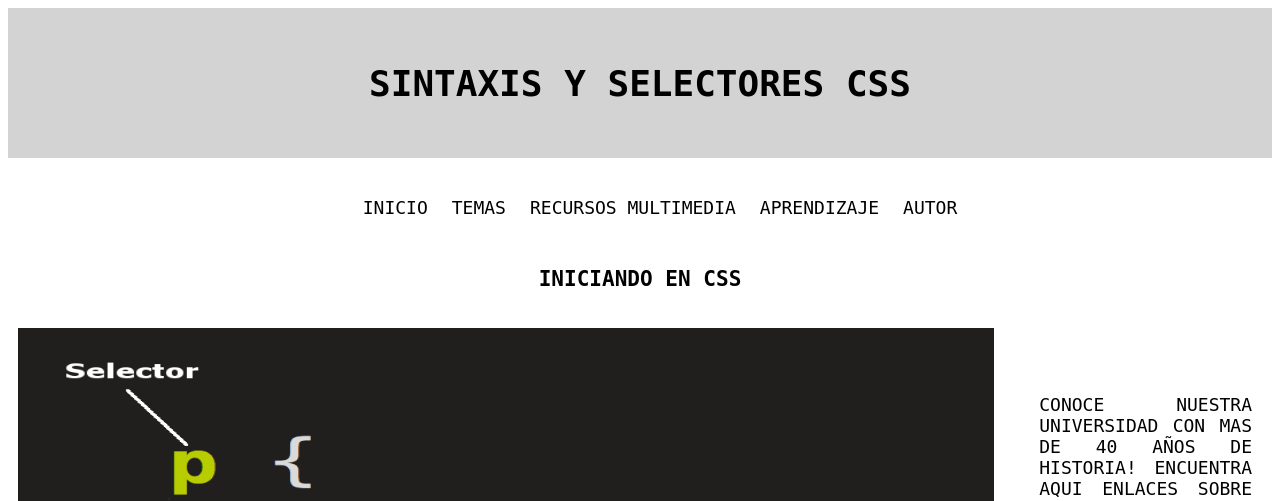
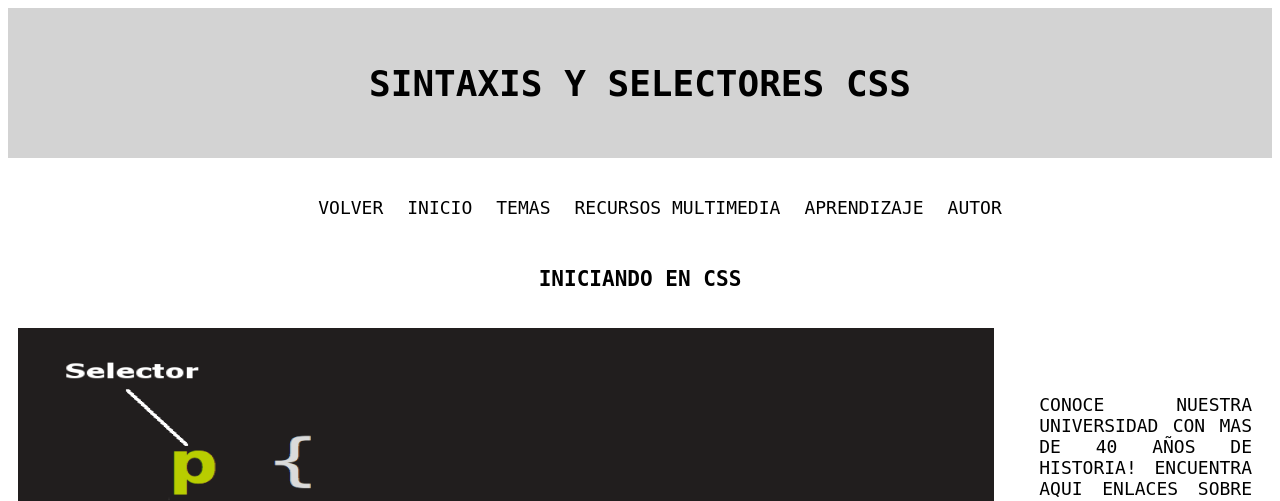
Before and after one commit to willderder/DISENOWEB, a plain HTML site: page fase3/index.html in a window 1280 px wide. Shown: the top 501 px of the page. Drawn offline with Linux system fonts and the light colour scheme.

Commit message:
update
update

```diff
--- a/fase3/index.html
+++ b/fase3/index.html
@@ -108,6 +108,8 @@
     <div class="toolbar">
         <nav>
             <ul class="nav">
+
+                <li><a href="https://willderder.github.io/DISENOWEB/index.html">VOLVER</a></li>
                 <li><a href="https://willderder.github.io/DISENOWEB/fase3/index.html">INICIO</a></li>
                 <li><a href="">TEMAS</a>
                     <ul>
```
